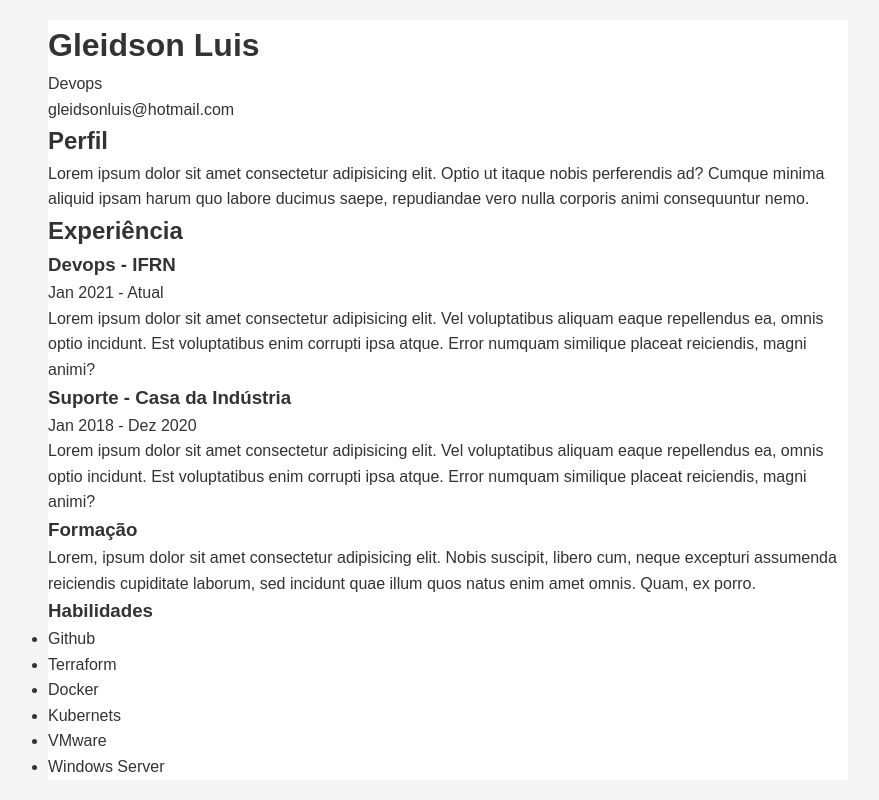
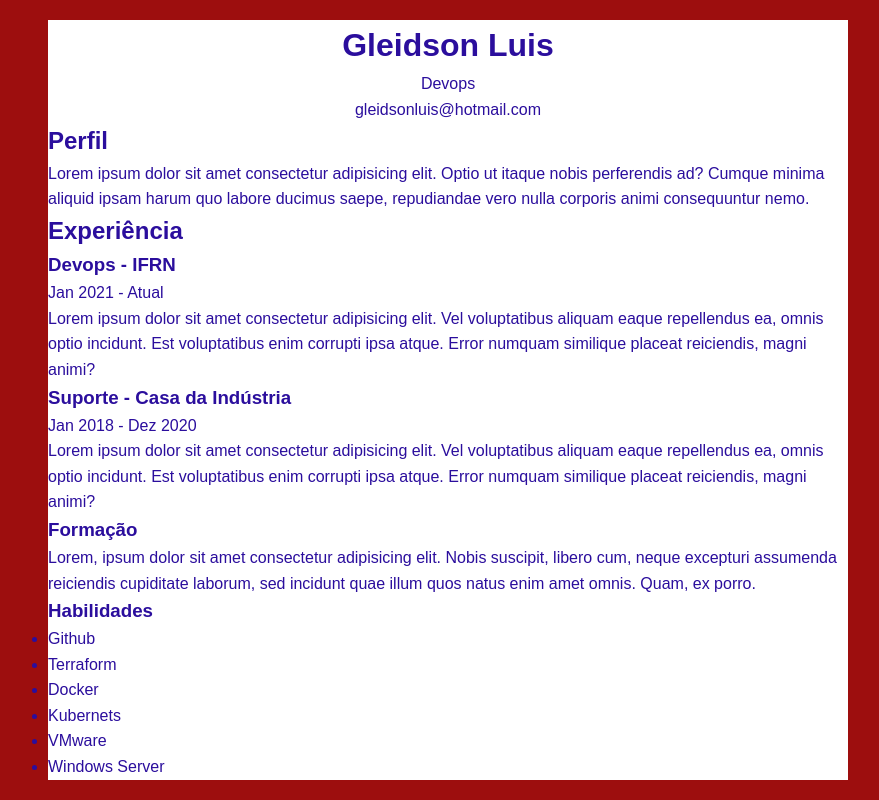
Before and after one commit to Gleidson-Luis/ProgramacaoWEB, a plain HTML site: page curriculo/index.html in a window 1280 px wide. Shown: the whole page, without its empty margins (192-1071 px from the left). Drawn offline with Linux system fonts and the light colour scheme.

Commit message:
Aula 2025-10-02

```diff
--- a/curriculo/style.css
+++ b/curriculo/style.css
@@ -8,9 +8,9 @@
 body {
     font-family: Arial, Helvetica, sans-serif;
     /* Mudar cor de fundo */
-    background-color: #f4f4f4;
+    background-color: #9d0e0e;
     /*Mudar a cor da fonte */
-    color: #333;
+    color: #2b0e9d;
     line-height: 1.6;
     padding: 20px;
 : }
@@ -19,3 +19,7 @@ body {
     max-width: 800px;
     background: white;
     margin: auto;
+}
+header {
+    text-align: center;
+}
```
